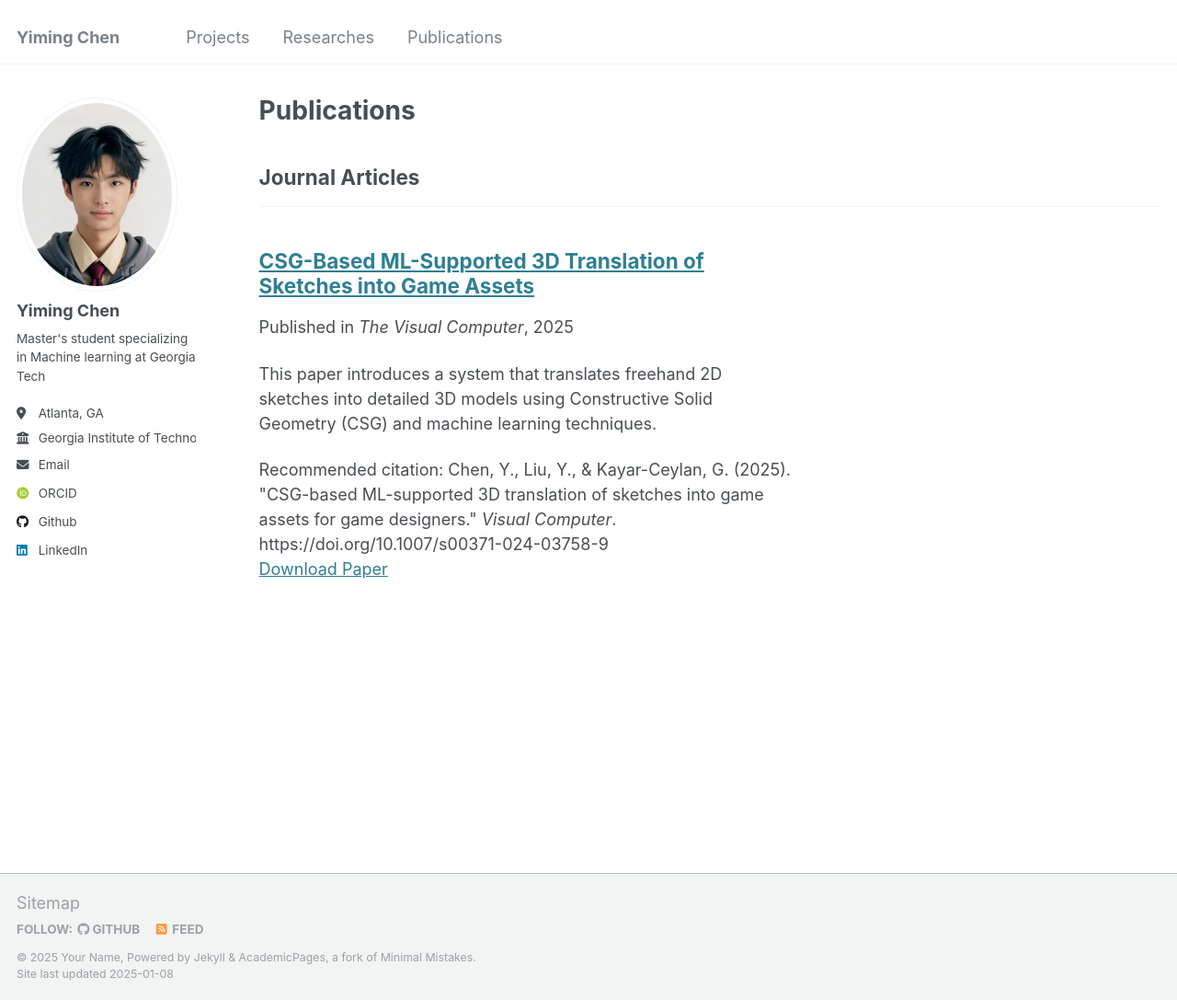
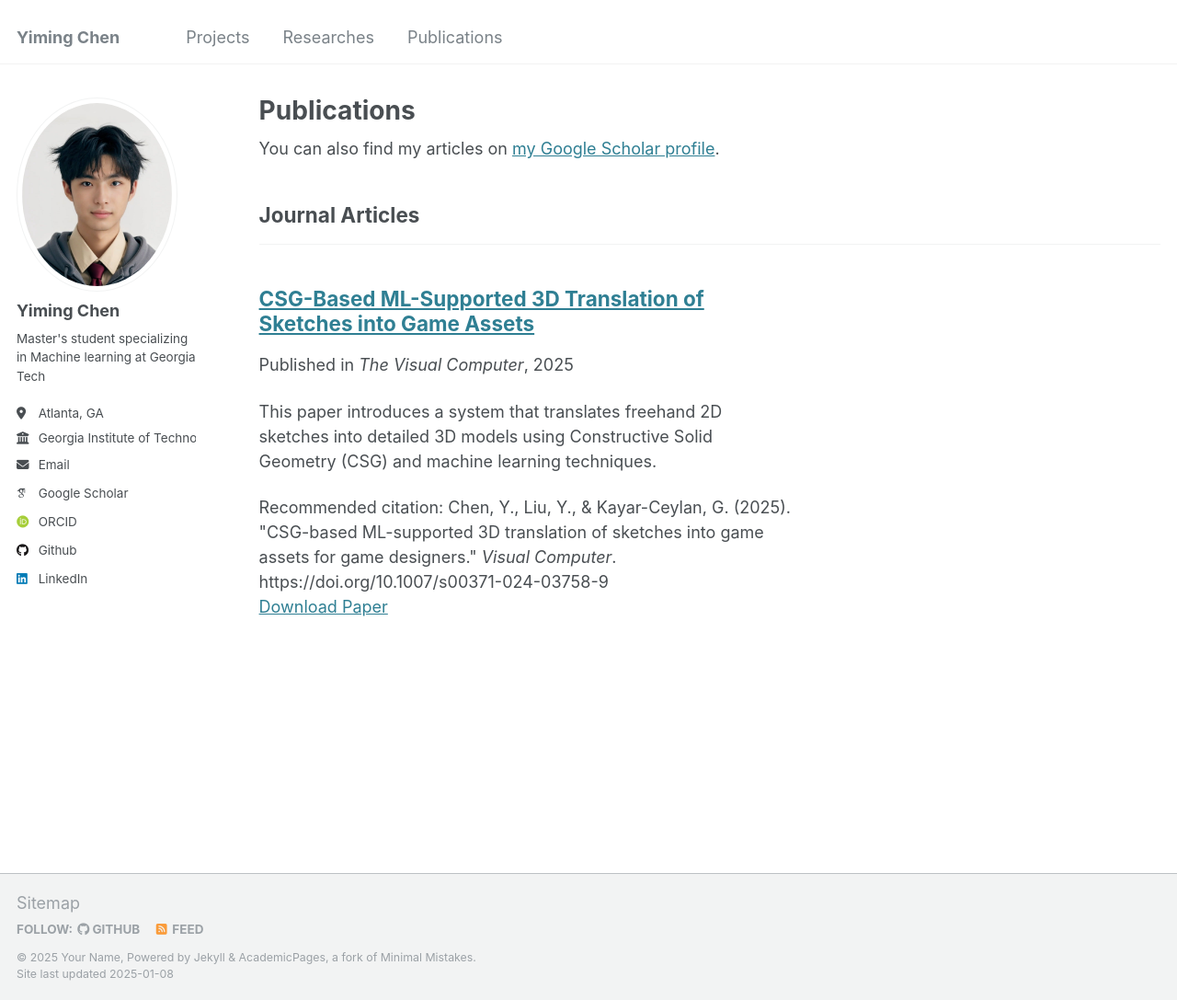
Before and after one commit to Spectraorder/spectraorder.github.io, a Jekyll site: the page built from _pages/publications.html, in a window 1280 px wide and 1087 px high. Shown: the whole window at 92% size. Built offline with Jekyll 4.4.1, drawn with Linux system fonts in a browser that asks for light colours; some web fonts are replaced; some of the changed lines change nothing that is shown.

Commit message:
google scholar link

```diff
--- a/_config.yml
+++ b/_config.yml
@@ -31,7 +31,7 @@ author:
 
   # Academic websites
   arxiv            : # URL - Update with the correct link to your profile
-  googlescholar    : # "https://scholar.google.com/citations?user=PS_CX0AAAAAJ"
+  googlescholar    : "https://scholar.google.com/citations?hl=en&user=YnFTpL8AAAAJ"
   impactstory      : # URL
   orcid            : "https://orcid.org/0009-0006-9016-6646"
   semantic         : # URL
```
